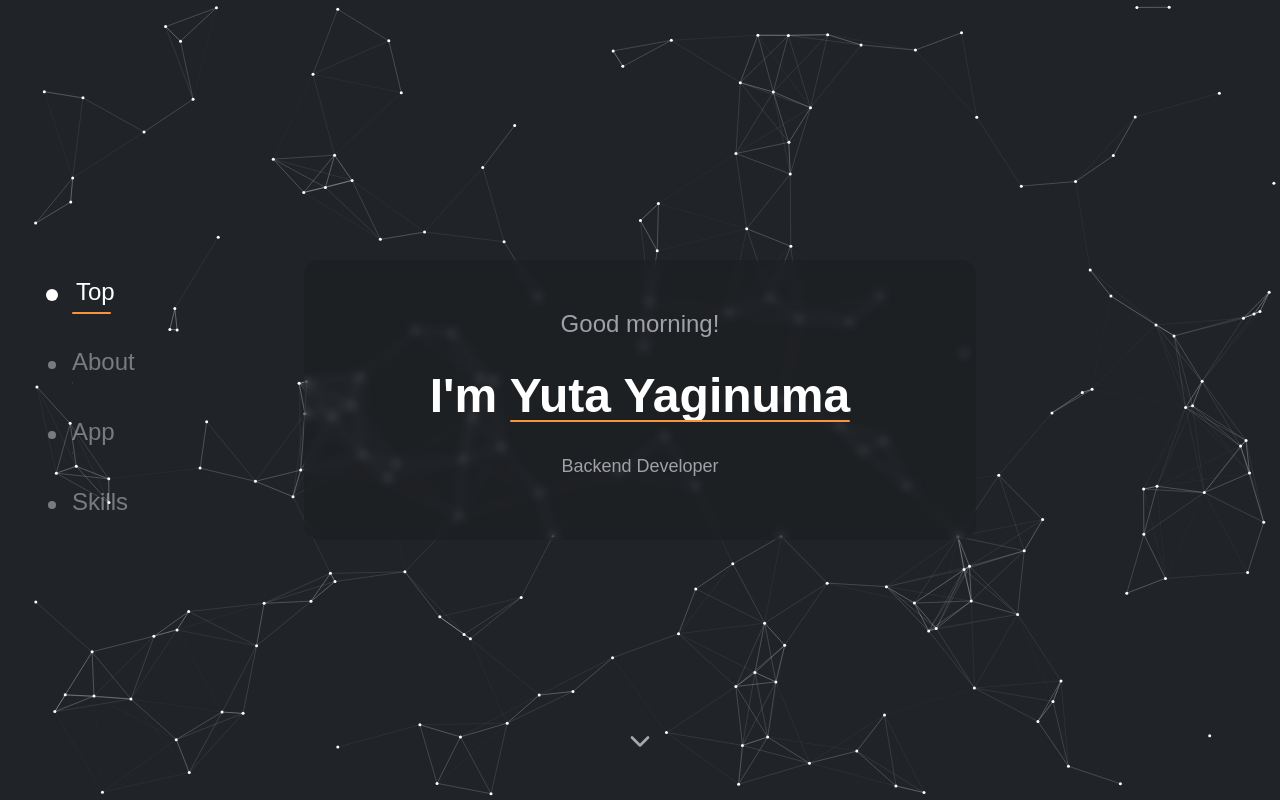
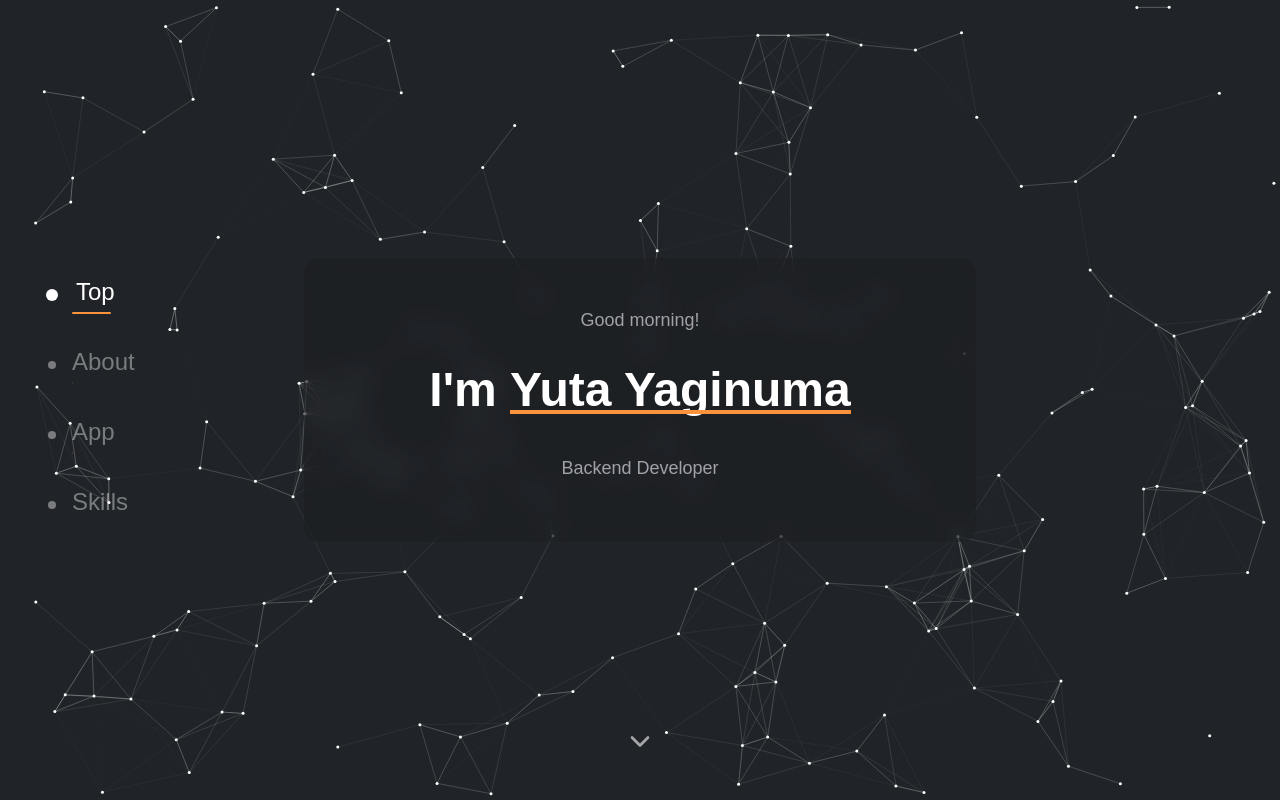
Before and after one commit to temmie0232/my-portfolio, a Next.js app: page / in a window 1280 px wide. Built offline with nearby package versions, Linux system fonts and the light colour scheme.

Commit message:
update: スマホ向けにレイアウトの調整

```diff
--- a/src/components/TopSection.tsx
+++ b/src/components/TopSection.tsx
@@ -43,13 +43,13 @@ const TopSection = () => {
             <motion.div
                 initial={{ opacity: 0 }}
                 animate={{ opacity: 1 }}
-                className="bg-zinc-900/30 backdrop-blur-sm p-12 rounded-2xl w-full max-w-2xl mx-4"
+                className="bg-zinc-900/30 backdrop-blur-md p-8 md:p-12 rounded-2xl w-full max-w-2xl mx-4"
             >
                 <div className="text-center space-y-8">
                     <motion.p
                         initial={{ opacity: 0, y: 20 }}
                         animate={{ opacity: 1, y: 0 }}
-                        className="text-2xl text-zinc-400"
+                        className="text-lg text-zinc-400"
                     >
                         {greeting}
                     </motion.p>
@@ -59,15 +59,16 @@ const TopSection = () => {
                             initial={{ opacity: 0, y: 20 }}
                             animate={{ opacity: 1, y: 0 }}
                             transition={{ delay: 0.2 }}
-                            className="text-4xl md:text-5xl font-bold mb-2"
+                            className="inline-block text-3xl md:text-5xl font-bold mb-2"
                         >
-                            I'm <span className="relative">
+                            I'm{' '}
+                            <span className="relative inline-block">
                                 Yuta Yaginuma
                                 <motion.div
                                     initial={{ scaleX: 0 }}
                                     animate={{ scaleX: 1 }}
                                     transition={{ delay: 0.5, duration: 0.8 }}
-                                    className="absolute bottom-[-3] left-0 h-0.5 bg-orange-400 w-full origin-left rounded-md"
+                                    className="absolute bottom-0 left-0 h-1 bg-orange-400 w-full origin-left"
                                 />
                             </span>
                         </motion.div>
```
